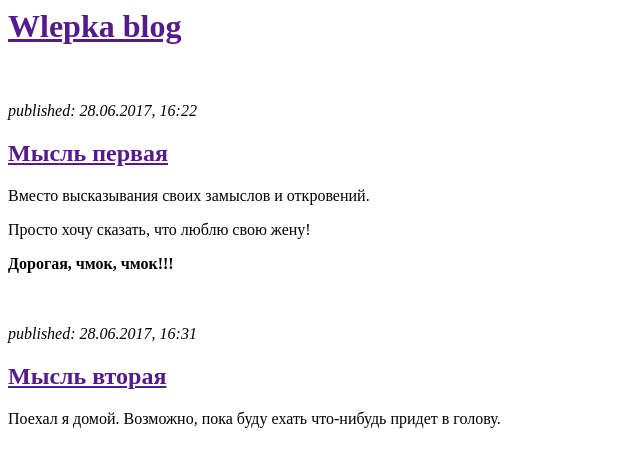
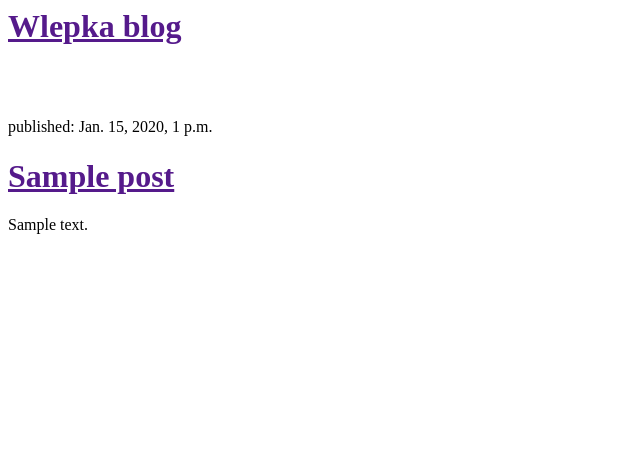
Before and after one commit to wlepa/my-first-blog, a Django app: template blog/templates/blog/post_list.html in a window 1280 px wide. Shown: the top 467 px of the page, without its empty margins (0-640 px from the left). Run offline with Django 3.2, Linux system fonts and the light colour scheme; the template is opened without the code that fills it: values that come from a table or form of the project are taken from there, others are empty; tables that the repository leaves empty hold one stand-in row (values such as "Sample post").

Commit message:
Связана модель с представлением.

```diff
--- a/blog/templates/blog/post_list.html
+++ b/blog/templates/blog/post_list.html
@@ -9,20 +9,14 @@
                 <br />
             </div>
 
-            <div>
-                <em>published: 28.06.2017, 16:22</em>
-                <h2><a href="">Мысль первая</a></h2>
-                <p>Вместо высказывания своих замыслов и откровений.</p>
-                <p>Просто хочу сказать, что люблю свою жену!</p>
-                <p><b>Дорогая, чмок, чмок!!!</b></p>
-                <br />
-                <br />
-            </div>
 
-            <div>
-                <em>published: 28.06.2017, 16:31</em>
-                <h2><a href="">Мысль вторая</a></h2>
-                <p>Поехал я домой. Возможно, пока буду ехать что-нибудь придет в голову.</p>
-            </div>
+            {% for post in posts %}
+                <div>
+                    <p>published: {{ post.published_date }}</p>
+                    <h1><a href="">{{ post.title }}</a></h1>
+                    <p>{{ post.text|linebreaksbr }}</p>
+                </div>
+            {% endfor %}
+
         </body>
     </html>
--- a/blog/views.py
+++ b/blog/views.py
@@ -1,6 +1,10 @@
 from django.shortcuts import render
+from django.utils import timezone
+from .models import Post
 
 # Create your views here.
 
 def post_list(request):
-    return render(request, 'blog/post_list.html', {})
+
+    posts = Post.objects.filter(published_date__lte=timezone.now()).order_by('published_date')
+    return render(request, 'blog/post_list.html', {'posts': posts})
```
